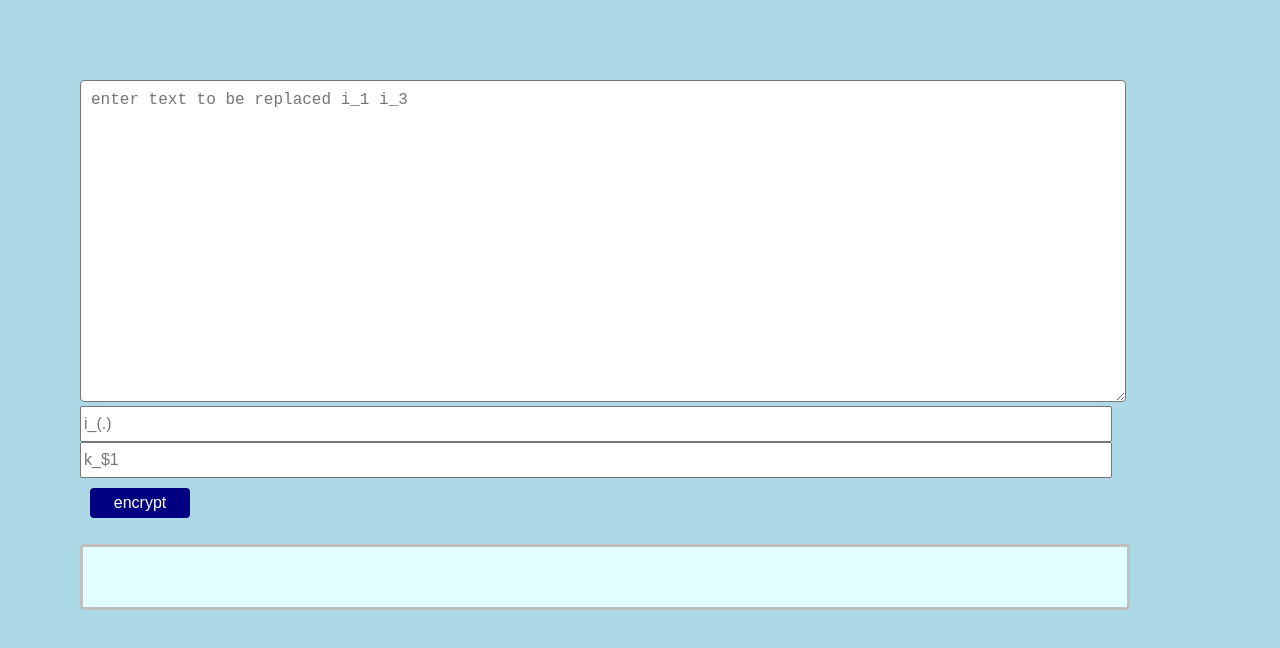
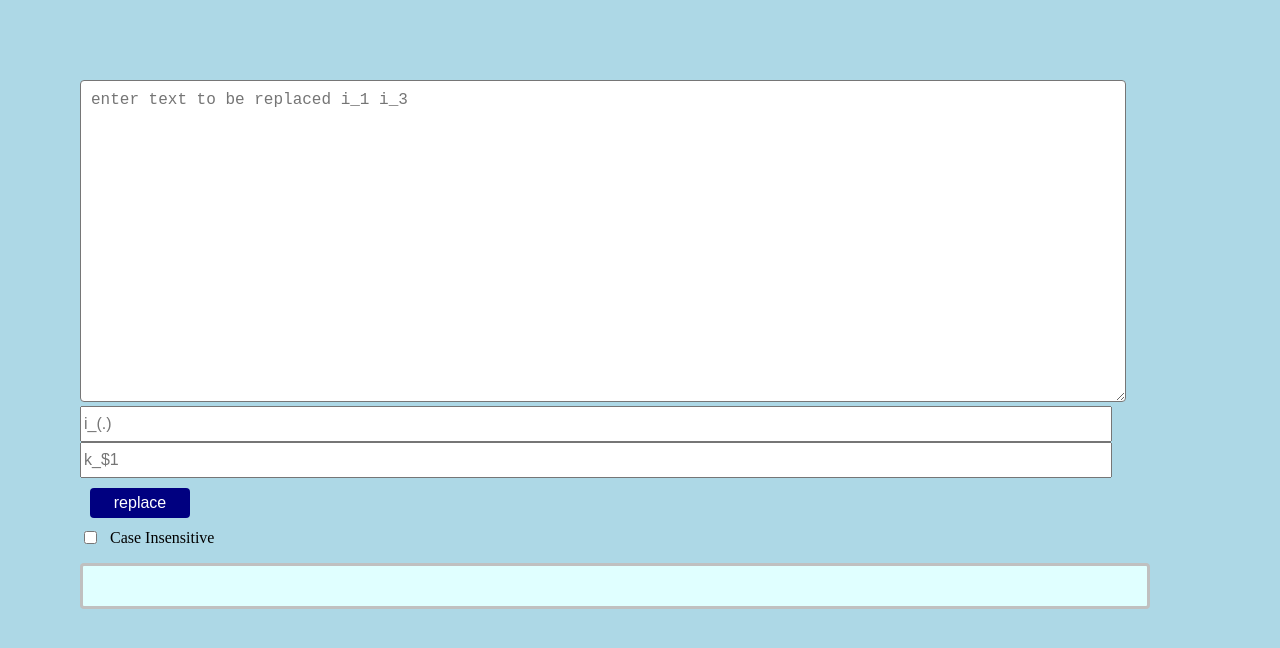
Before and after one commit to himitsuconfidential/todo, a plain HTML site: page regex.html in a window 1280 px wide. Drawn offline with Linux system fonts and the light colour scheme.

Commit message:
allow case insensitive

```diff
--- a/regex.html
+++ b/regex.html
@@ -21,9 +21,12 @@
             border-width: 3px;
             border-color: silver;
             background-color: lightcyan;
-            padding: 30px 10px 30px 10px;
+            padding: 20px;
             border-radius: 4px;
             width: 80vw;
+        }
+        pre{
+            margin: 0
         }
         button{
             font-size:16px;
@@ -51,32 +54,45 @@
             border-radius: 4px;
             padding: 10px;
         }
-        input{
+        #regexInput, #regexOutput{
             font-size:16px;
             height: 30px;
             width: 80vw
         }
-
+        .checkbox-container {
+            display: flex;
+            align-items: center;
+            margin-bottom: 10px;
+        }
+        .checkbox-container label {
+            margin-left: 10px;
+            font-size: 16px;
+        }
 
     </style>
     <script type="text/javascript">
 
-    function browser_encrypt(){
+    function browser_replace(){
+        var flag = document.getElementById("case").checked ? 'gi' : 'g';
         var text = document.getElementById("text").value;
         var regexInput = document.getElementById("regexInput").value;
         var regexOutput = document.getElementById("regexOutput").value;
         document.getElementById("demo0").innerText = '';
-        document.getElementById("demo1").innerHTML = "<pre>" + text.replace(new RegExp(regexInput, 'g'),regexOutput) + "</pre>";
+        document.getElementById("demo1").innerHTML = "<pre>" + text.replace(new RegExp(regexInput, flag),regexOutput) + "</pre>";
     }
 
     </script>
 </head>
 <body>
 
-    <textarea id="text" rows = "5" placeholder="enter text to be replaced i_1 i_3"></textarea><br>
-    <input id="regexInput" placeholder="i_(.)"><br>
-    <input id="regexOutput" placeholder="k_$1"><br>
-    <button onclick = 'browser_encrypt()' id = 'btn1' >encrypt</button>
+    <textarea id="text" rows = "5" placeholder="enter text to be replaced i_1 i_3" onchange="browser_replace()"></textarea><br>
+    <input id="regexInput" placeholder="i_(.)" onchange="browser_replace()"><br>
+    <input id="regexOutput" placeholder="k_$1" onchange="browser_replace()"><br>
+    <button onclick = 'browser_replace()' id = 'btn1' >replace</button>
+    <div class="checkbox-container">
+        <input type="checkbox" id="case" onchange="browser_replace()">
+        <label for="case">Case Insensitive</label>
+    </div>
     <div class = 'container'>
         <div><p><span id="demo0"></span><b id="demo1"></b></p>
         </div>
```
